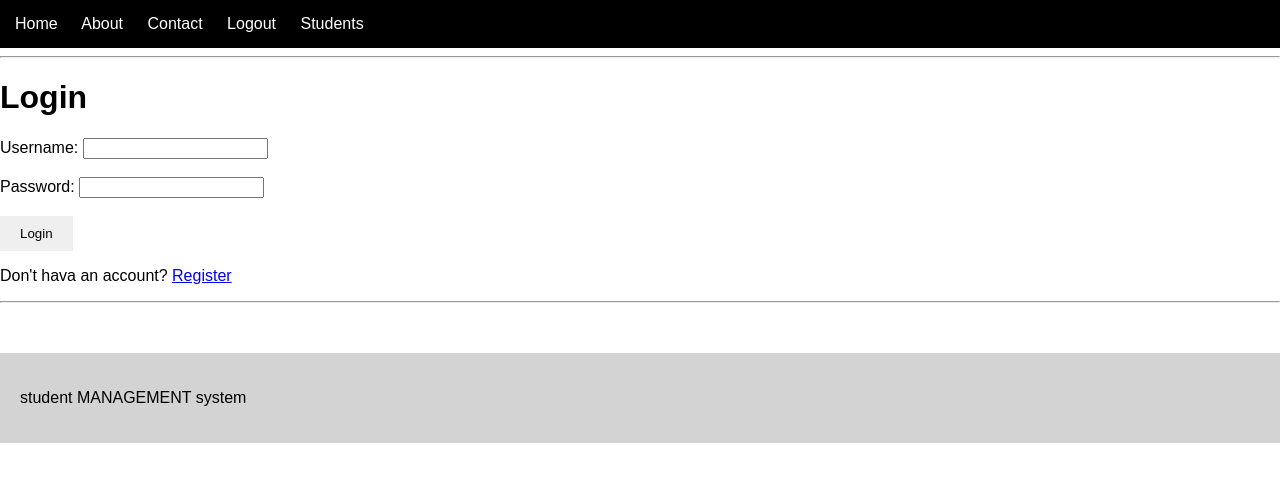
After one commit to sakshikotkar43/student-management-system, a Django app: page /login/ in a window 1280 px wide. The commit adds this page. Shown: the top 482 px of the page. Run offline with Django 5.2, Linux system fonts and the light colour scheme.

Commit message:
Added login and registration features

```diff
--- a/students/static/students/css/style.css
+++ b/students/static/students/css/style.css
@@ -24,6 +24,27 @@ footer {
     padding: 20px;
     background-color: lightgray;
 }
+
+.messages {
+    padding: 10px 20px;
+}
+
+.alert {
+    padding: 12px 15px;
+    margin: 10px 0;
+    border-radius: 5px;
+    font-weight: bold;
+    border-left: 5px solid #4caf50;
+    background-color: #eaf7ee;
+    color: #1d5d3a;
+}
+
+.alert.success {
+    border-left-color: #2e7d32;
+    background-color: #e8f5e9;
+    color: #1b5e20;
+}
+
 button {
     padding: 10px 20px;
     border: none;
--- a/students/templates/students/base.html
+++ b/students/templates/students/base.html
@@ -12,8 +12,19 @@
         <a href="{% url 'home' %}"> Home</a>
         <a href="{% url 'about' %}"> About</a>
         <a href="{% url 'contact' %}"> Contact</a>
+        <a href="{% url 'logout' %}"> Logout</a>
+        <a href="{% url 'student_list' %}">Students</a>
     </nav>
     <hr>
+
+    {% if messages %}
+        <div class="messages">
+            {% for message in messages %}
+                <div class="alert {{ message.tags }}">{{ message }}</div>
+            {% endfor %}
+        </div>
+    {% endif %}
+
     {% block content %}
     {% endblock %}
     <hr>
--- /dev/null
+++ b/students/templates/students/login.html
@@ -0,0 +1,21 @@
+{% extends 'students/base.html' %}
+{% block content %}
+
+<h1>Login</h1>
+
+<form method="POST">
+    {% csrf_token %}
+    <label>Username: </label>
+    <input type="text" name="username">
+    <br><br>
+    <label>Password: </label>
+    <input type="password" name="password">
+    <br> <br>
+    <button type="submit">Login</button>
+</form>
+
+<p>
+    Don't hava an account?
+    <a href="{% url 'register' %}"> Register</a>
+</p>
+{% endblock %}
--- a/students/templates/students/student_list.html
+++ b/students/templates/students/student_list.html
@@ -48,7 +48,9 @@
 <a href="{% url 'delete_student' student.id %}">
     <button>Delete</button>
 </a>
-
+<hr>
+{% empty %}
+<p> No students found</p>
 
 {% endfor %}
 
--- a/students/urls.py
+++ b/students/urls.py
@@ -10,4 +10,7 @@ urlpatterns = [
     path('students/<int:id>/edit/', views.edit_student, name='edit_student'),
     path('students/<int:id>/delete/', views.delete_student, name='delete_student'),
     path('students/<int:id>/', views.student_details, name = 'student_details'),
+    path('login/', views.login_view, name='login'),
+    path('logout/', views.logout_view, name='logout'),
+    path('register/', views.register_view, name='register'),
 ]
--- a/students/views.py
+++ b/students/views.py
@@ -2,6 +2,10 @@ from django.shortcuts import render, redirect, get_object_or_404
 from .models import Student
 from .forms import StudentForm
 from django.core.paginator import Paginator
+from django.contrib import messages
+from django.contrib.auth import authenticate, login, logout
+from django.contrib.auth.decorators import login_required
+from django.contrib.auth.forms import UserCreationForm
 
 
 def home(request):
@@ -15,7 +19,7 @@ def about(request):
 def contact(request):
     return render(request, 'students/contact.html')
 
-
+@login_required
 def add_student(request):
 
     if request.method == 'POST':
@@ -23,6 +27,9 @@ def add_student(request):
 
         if form.is_valid():
             form.save()
+            messages.success(
+                request, 'Student added successfully!'
+            )
             return redirect('student_list')
 
     else:
@@ -32,12 +39,16 @@ def add_student(request):
         'form': form
     })
 
+@login_required
 def edit_student(request, id):
     student = get_object_or_404(Student, id=id)
     if request.method == 'POST':
         form = StudentForm(request.POST, instance=student)
         if form.is_valid():
             form.save()
+            messages.success(
+                request, 'Student updated sucessfully!'
+            )
             return redirect('student_list')
     else:
         form = StudentForm(instance=student)
@@ -45,6 +56,7 @@ def edit_student(request, id):
         'form' : form
     })
 
+@login_required
 def delete_student(request, id):
     student = get_object_or_404(Student, id=id)
     if request.method == 'POST':
@@ -54,12 +66,14 @@ def delete_student(request, id):
         'student':student
     })
 
+@login_required
 def student_details(request, id):
     student = get_object_or_404(Student, id=id)
     return render(request, 'students/student_details.html', {
         'student' : student
     })
 
+@login_required
 def student_list(request):
 
     query = request.GET.get('search')
@@ -79,3 +93,47 @@ def student_list(request):
     return render(request, 'students/student_list.html', {
         'page_obj': page_obj
     })
+
+def login_view(request):
+    if request.method == 'POST':
+        username = request.POST.get('username')
+        password = request.POST.get('password')
+
+        user = authenticate(
+            request,
+            username = username,
+            password = password
+        )
+        if user is not None:
+            login(request, user)
+            return redirect('student_list')
+        else:
+            messages.error(
+                request, 'Invalid username or password.'
+            )
+    return render(request, 'students/login.html')
+
+def register_view(request):
+    if request.method == 'POST':
+        form = UserCreationForm(request.POST)
+        if form.is_valid():
+            user = form.save()
+            login(request, user)
+            messages.success(
+                request, 'Account created successfully!'
+            )
+            return redirect('student_list')
+    else:
+        form = UserCreationForm()
+
+    return render(request, 'students/register.html', {
+                'form' : form
+            })
+
+def logout_view(request):
+    logout(request)
+    messages.success(
+        request,
+        'You have been logged out successfully.'
+    )
+    return redirect('login')
```
Also changed, not shown: students/templates/students/register.html (added, +18 -0 lines).
